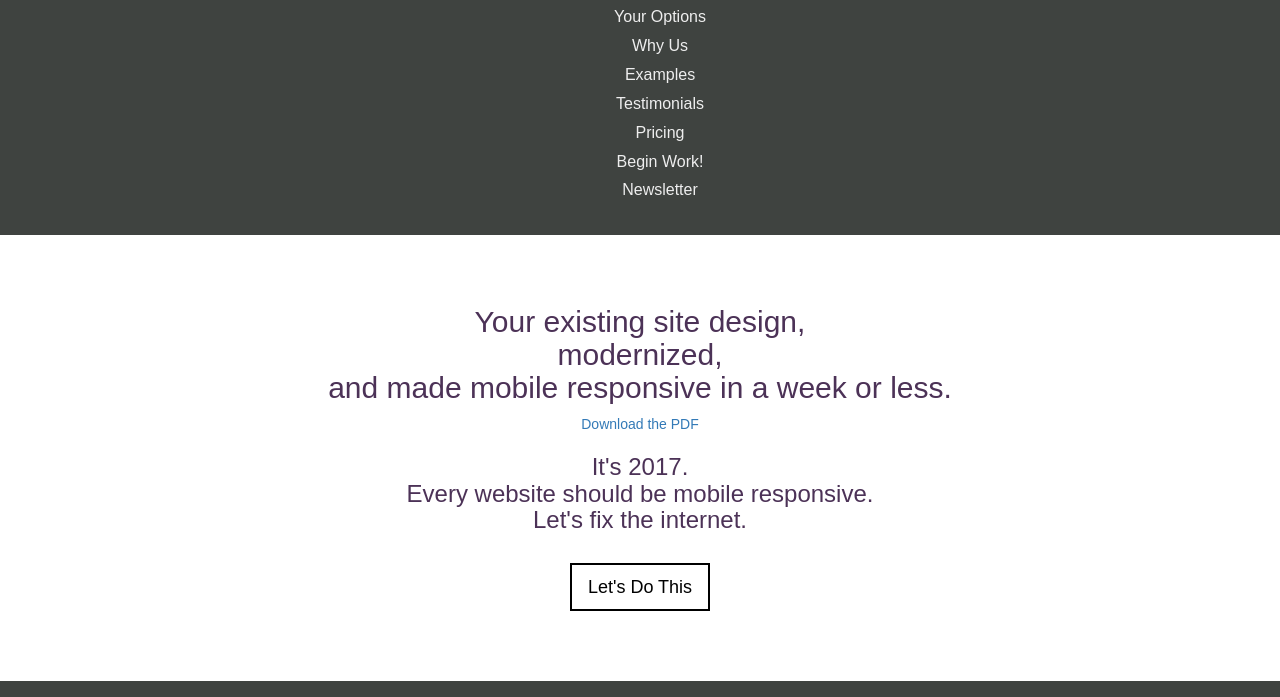
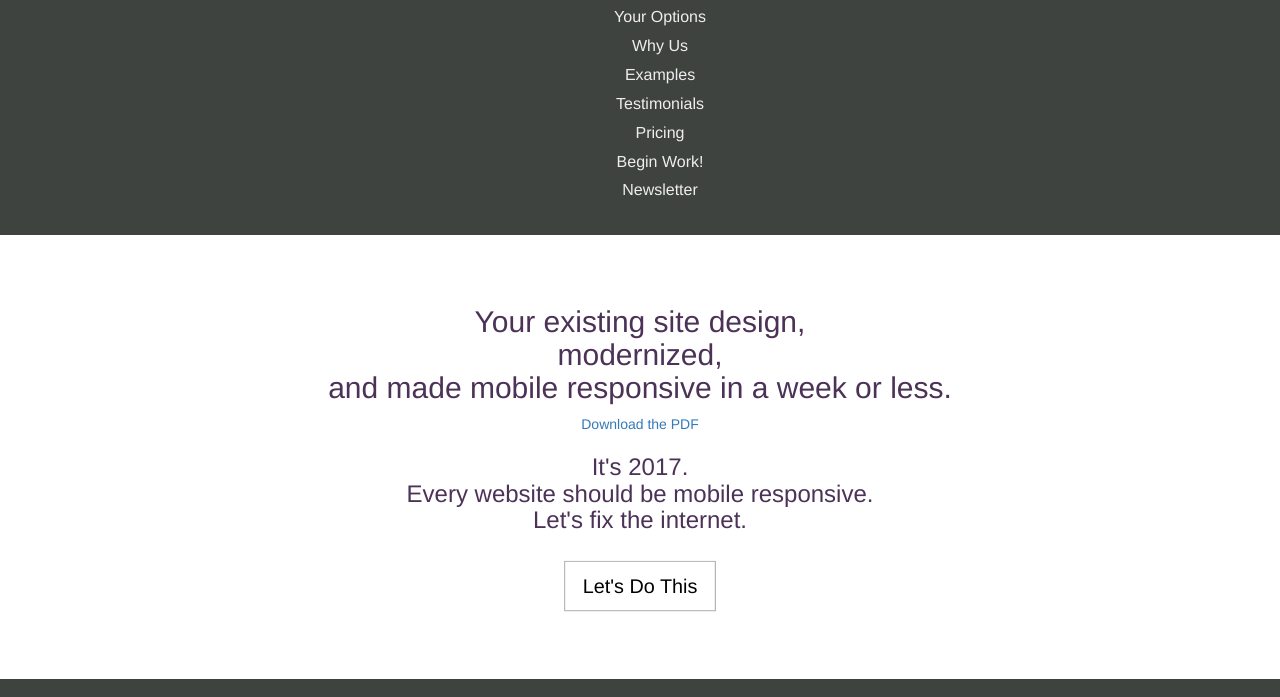
Before and after one commit to aoprojects/responsive-redesign, a plain HTML site: page index.html in a window 1280 px wide. In both pictures the pointer is over the button "Let's Do This". Shown: the part 103-800 px from the top of the page. Drawn offline with Linux system fonts and the light colour scheme.

Commit message:
animate btn0default

```diff
--- a/css/responsive-redesign-standard.css
+++ b/css/responsive-redesign-standard.css
@@ -1,4 +1,4 @@
-body {
+fbody {
 	font-family: Arial;
 }
 li {
@@ -15,7 +15,7 @@ li {
 }
 
 .btn-default {
-	background-color: transparent;
+	/*background-color: transparent;*/
 	color: black !important;
 	font-style: Helvetica;
 	border: 1px solid black;
@@ -23,9 +23,10 @@ li {
 	border-radius: 2px;
 }
 .btn-default:hover {
-	/*transition: ease-in 0.1s;*/
+	transform: scale(1.1);
 	color: black;
-	border: 2px solid black;
+	transition: ease-in 0.1s;
+	/*border: 2px solid black;*/
 	border-radius: 0px;
 	background-color: transparent;
 	/*font-weight: 600;*/
```
Also changed, not shown: 1 other file.
